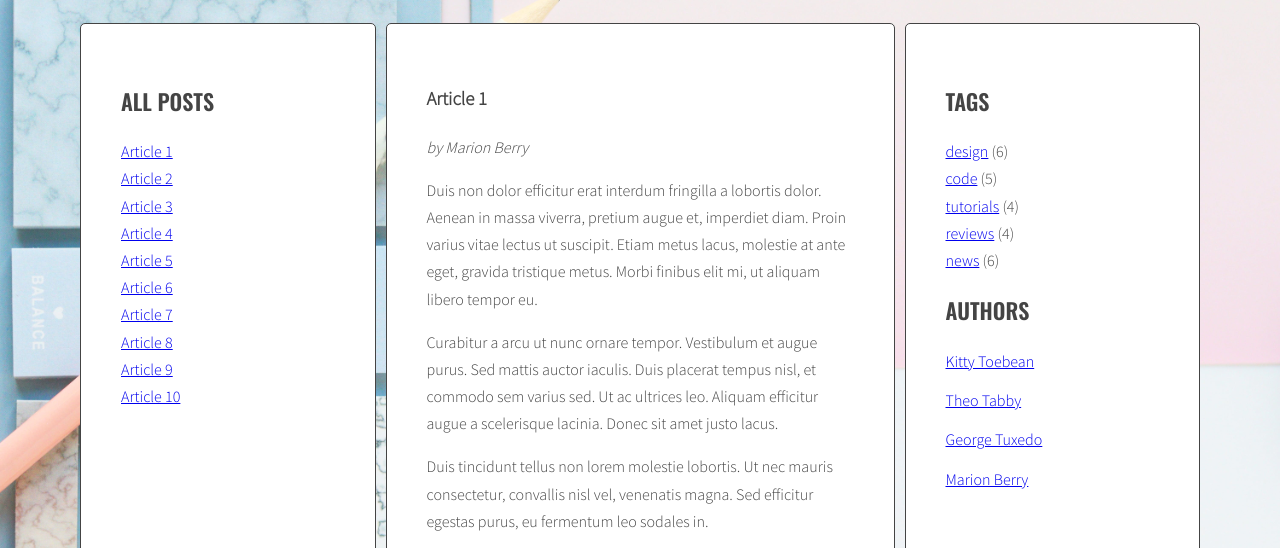
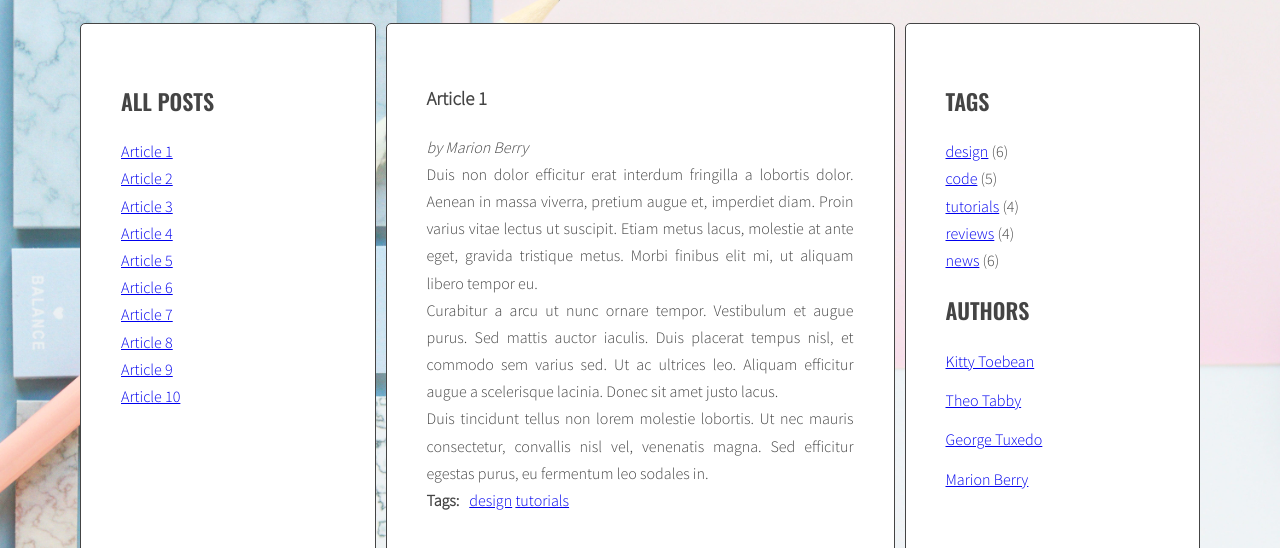
Before and after one commit to hyldrix/javascript-blog, a website: page index.html in a window 1280 px wide. Shown: the part 220-768 px from the top of the page. Drawn offline with nearby package versions, Linux system fonts and the light colour scheme.

Commit message:
Fixed Blog layout

```diff
--- a/sass/style.scss
+++ b/sass/style.scss
@@ -17,9 +17,14 @@ $font-text: "Source Sans Pro", sans-serif;
   box-sizing: border-box;
 }
 
+p {
+  margin-block-end: 0;
+  margin-block-start: 0;
+}
+
 body {
   background-image: url(/images/background-image.jpg);
-  background-size: contain;
+  background-size: cover;
   font-family: $font-text;
   color: $color-dark;
   font-weight: 300;
@@ -108,17 +113,17 @@ body {
 
 /* Post */
 
+
 .post {
   display: block;
-  margin-right: 40px;
   opacity: 0%;
+  text-align: justify;
+  position: absolute;
 
   &.active {
-    position: absolute;
-    top: 40px;
-
     opacity: 100%;
     transition: 2s;
+    position: relative;
   }
 }
 
@@ -127,7 +132,7 @@ body {
 }
 
 .post-tags {
-  display: flex;
+  display: inline-flex;
 
   p {
     margin: 0 10px 0 0;
```
Also changed, not shown: css/style.css, 1 other file.
